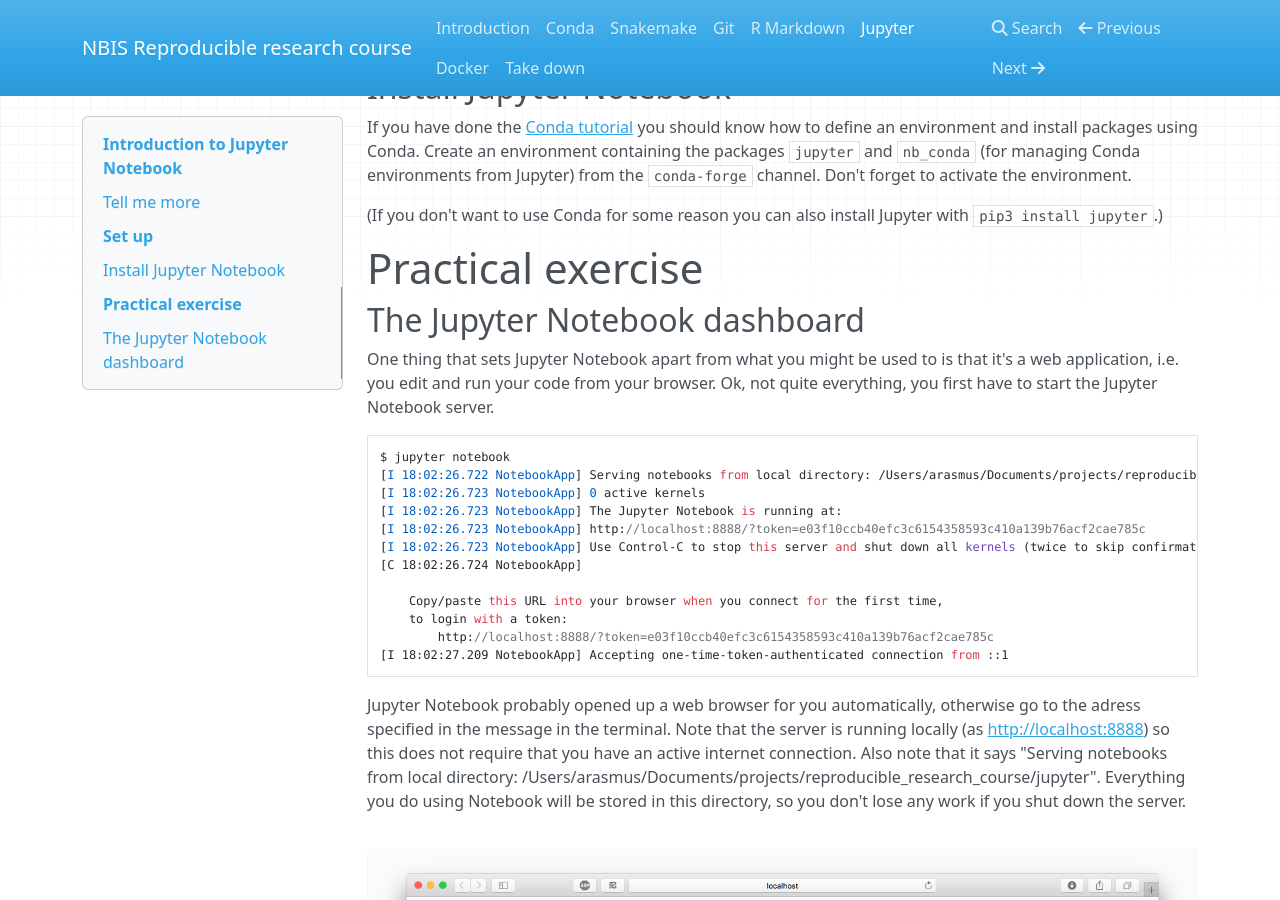
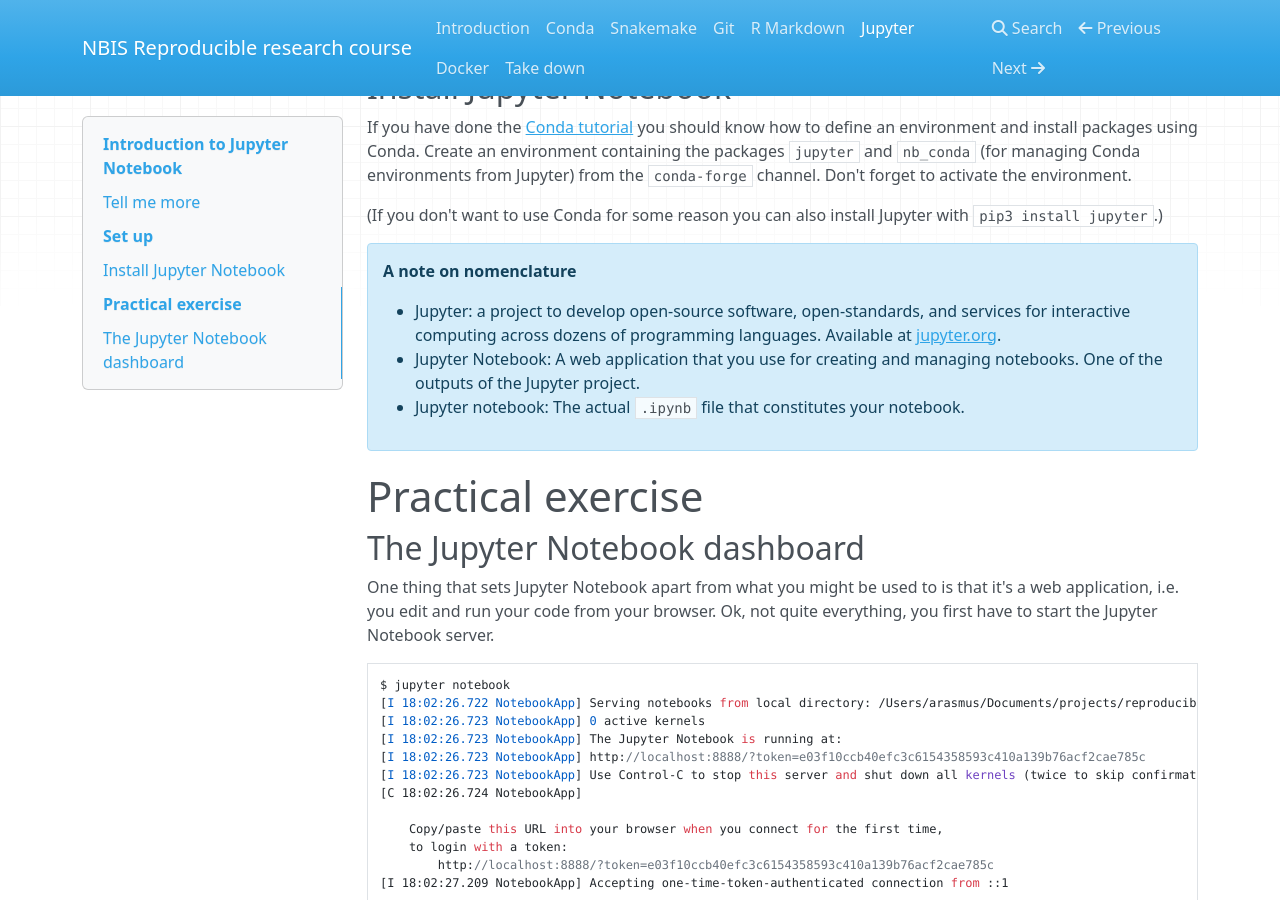
Before and after one commit to NBISweden/workshop-reproducible-research, an MkDocs documentation site: the page built from docs/jupyter.md, in a window 1280 px wide and 900 px high, scrolled down 627 px. Built offline with MkDocs 1.6.1, drawn with Linux system fonts in a browser that asks for light colours; nearby versions of some CDN libraries; old or Windows-style settings are respelled for this version of MkDocs.

Commit message:
formatting

```diff
--- a/docs/jupyter.md
+++ b/docs/jupyter.md
@@ -16,6 +16,11 @@
 If you have done the [Conda tutorial](conda.md) you should know how to define an environment and install packages using Conda. Create an environment containing the packages `jupyter` and `nb_conda` (for managing Conda environments from Jupyter) from the `conda-forge` channel. Don't forget to activate the environment.
 
 (If you don't want to use Conda for some reason you can also install Jupyter with `pip3 install jupyter`.)
+
+!!! note "A note on nomenclature"
+    * Jupyter: a project to develop open-source software, open-standards, and services for interactive computing across dozens of programming languages. Available at [jupyter.org](jupyter.org).
+    * Jupyter Notebook: A web application that you use for creating and managing notebooks. One of the outputs of the Jupyter project.
+    * Jupyter notebook: The actual `.ipynb` file that constitutes your notebook.
 
 # Practical exercise
 ## The Jupyter Notebook dashboard
```
